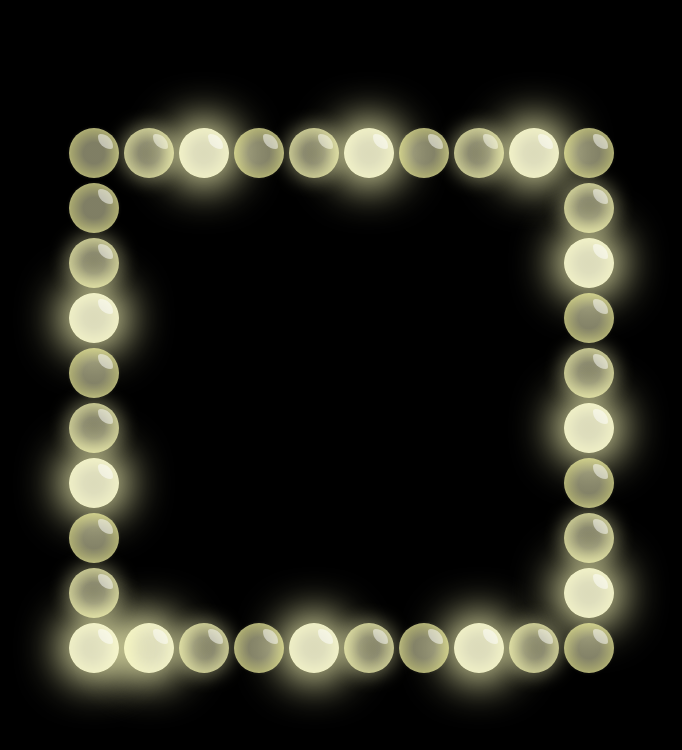
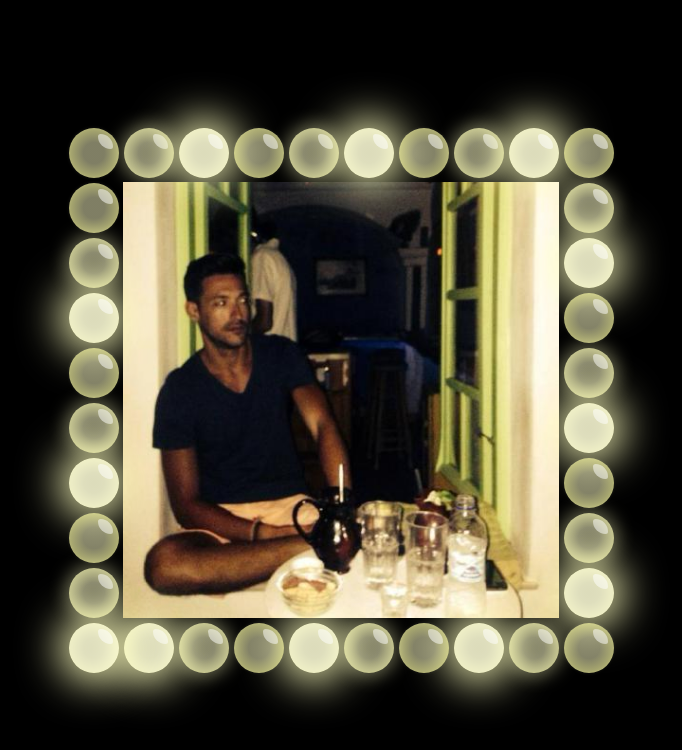
Before and after one commit to KonPed/marquee-css, a plain HTML site: page index.html in a window 1280 px wide. Shown: the whole page, without its empty margins (299-981 px from the left). Drawn offline with Linux system fonts and the light colour scheme.

Commit message:
add my photo to the center of the wrapper as a background img

```diff
--- a/main.css
+++ b/main.css
@@ -11,6 +11,9 @@ body {
   margin: auto;
   width: 545px;
   height: 545px;
+  background: url("me.jpg") no-repeat;
+  background-size: 80%;
+  background-position: center;
 }
 
 ul {
```
